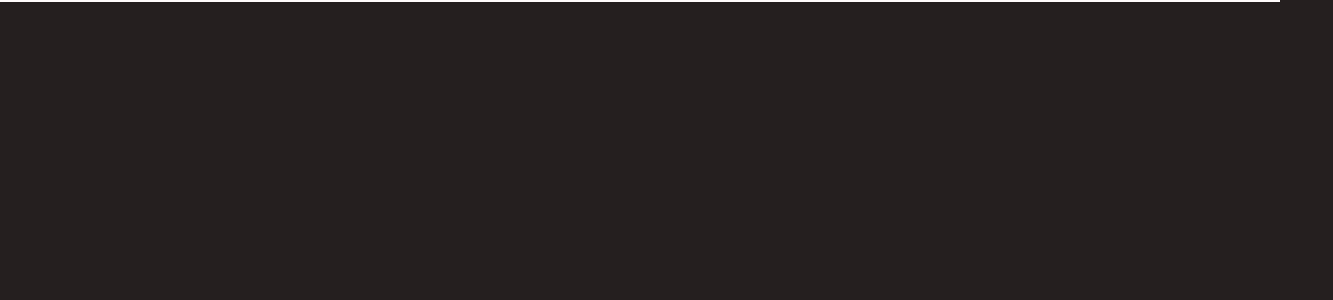
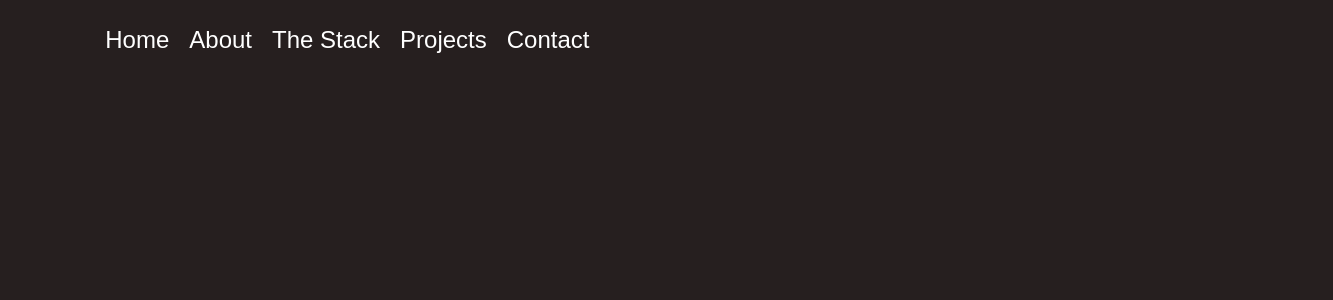
Before and after one commit to c0dezer019/BBlankenship, a Next.js app: page / in a window 1280 px wide. Shown: the top 300 px of the page, 1333 px wide, since content can reach past the window. Built offline with nearby package versions, Linux system fonts and the light colour scheme.

Commit message:
Added the navbar.

```diff
--- a/src/components/NavBar.tsx
+++ b/src/components/NavBar.tsx
@@ -1,22 +1,70 @@
-import React from 'react';
-import {
-  ContactSupportOutlined,
-  FolderSpecialOutlined,
-  HomeOutlined,
-  InfoOutlined,
-} from '@material-ui/icons';
+import styled from 'styled-components';
+import ThreeLineMenu from './subcomponents/ThreeLineMenu';
+
+const Container = styled.div`
+  height: 4.5em;
+  width: 100%;
+  padding: 21px;
+
+  @media screen and (max-width: 1279px) {
+    display: none;
+    height: 100%;
+    width: 40vw;
+  }
+
+  @media screen and (max-width: 600px) {
+    width: 50vw;
+  }
+
+  @media screen and (max-width: 500px) {
+    width: 100vw;
+  }
+
+`;
+
+const LinkContainer = styled.div`
+  height: 100%;
+  margin: auto 0 auto 6%;
+  width: 30%;
+
+  @media screen and (min-width: 1280px) {
+    width: 100%;
+  }
+
+  @media screen and (max-width: 1279px) {
+    width: 100%;
+    height: 100%;
+  }
+`;
+
+const NavLink = styled.a`
+  font-size: 1.5rem;
+  margin: auto 10px;
+  text-decoration: none;
+
+  &:hover {
+    color: #9999d2;
+    text-decoration: underline;
+    }
+
+  @media screen and (max-width: 1279px) {
+    display: block;
+  }
+`;
 
 const NavBar = () => (
-  <div className="container">
-    <style jsx>{`
-      .container {
-        border: 1px solid white;
-        width: 100%;
-      }
-    `}
-    </style>
-
-  </div>
+  <>
+    <ThreeLineMenu />
+    <Container>
+      <LinkContainer id="link-container">
+        <NavLink className="nav-link" href="#home">Home</NavLink>
+        <NavLink className="nav-link" href="#about">About</NavLink>
+        <NavLink className="nav-link" href="#techStack">The Stack</NavLink>
+        <NavLink className="nav-link" href="#projects">Projects</NavLink>
+        <NavLink className="nav-link" href="#contact">Contact</NavLink>
+      </LinkContainer>
+    </Container>
+  </>
 );
 
 export default NavBar;
--- a/src/components/subcomponents/ThreeLineMenu.tsx
+++ b/src/components/subcomponents/ThreeLineMenu.tsx
@@ -1,23 +1,65 @@
-import { styled } from 'styled-components';
+// import { useState, useEffect } from 'react';
+import styled, { keyframes } from 'styled-components';
+
+const rotateContainer = keyframes`
+  from {
+    transform: rotate(0deg);
+  }
+  to {
+    transform: rotate(90deg);
+  }
+`;
+
+const scaleBar = keyframes`
+  from {
+    transform: scaleX(1);
+  }
+
+  to {
+    transform: scaleX(3);
+  }
+`;
 
 const NavContainer = styled.div`
-  width: 30px;
   display: block;
   margin: 1em 0 0 1em;
+  padding: 0;
+  width: 30px;
+
+  @media screen and (min-width: 1279px) {
+    display: none;
+  }
 `;
 
-const Bar = styled.div`
+const LeftBar = styled.div`
   background-color: white;
   border-radius: 25px;
   height: 4px;
-  margin: 5px 0;
+  margin: 6px auto;
+  width: 15px;
+`;
+
+const MiddleBar = styled.div`
+  background-color: white;
+  border-radius: 25px;
+  height: 4px;
+  margin: 6px 0;
+  // width: 20px;
+`;
+
+const RightBar = styled.div`
+  background-color: white;
+  border-radius: 25px;
+  height: 4px;
+  margin: 6px auto;
+  width: 15px;
 `;
 
 const ThreeLineMenu = () => (
-  <NavContainer>
-    <Bar />
-    <Bar />
-    <Bar />
+  <NavContainer id="nav-container">
+    <LeftBar className="menu-bar" />
+    <MiddleBar className="menu-bar" />
+    <RightBar className="menu-bar" />
   </NavContainer>
 );
 
```
